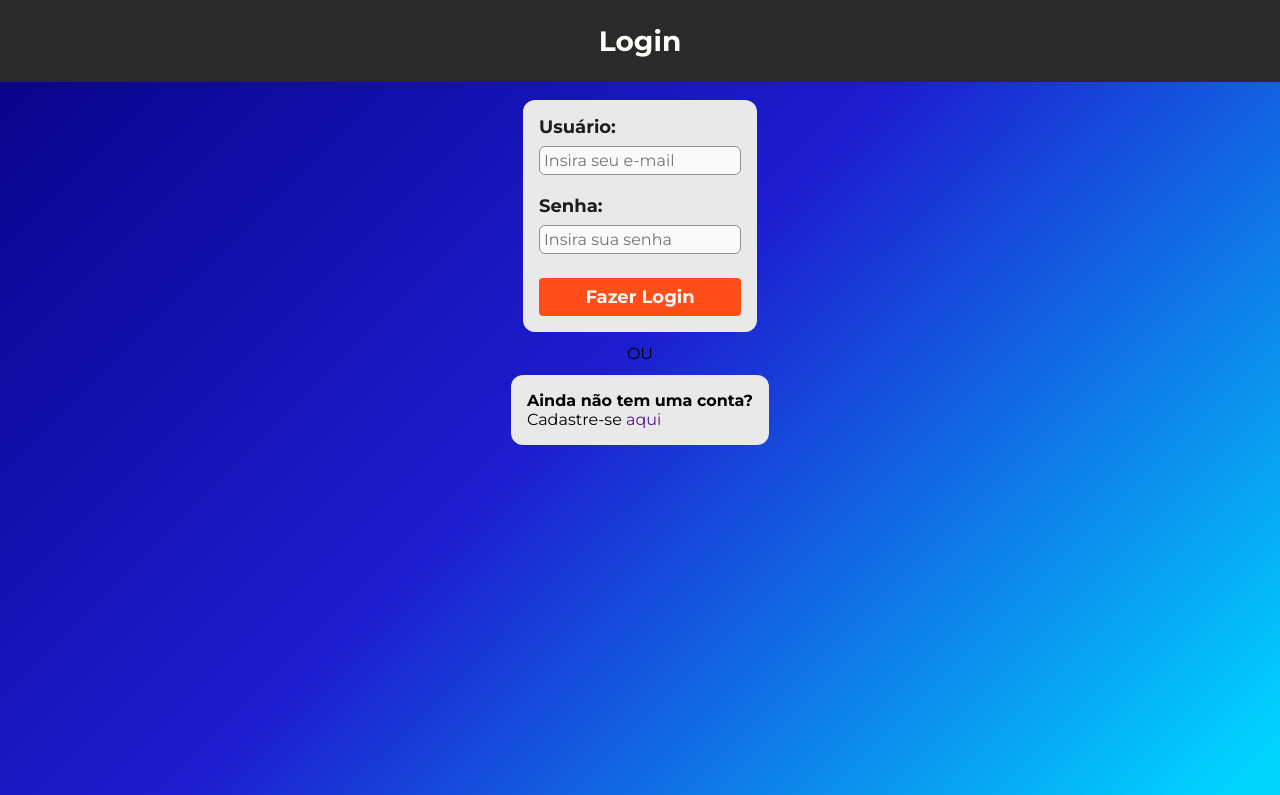
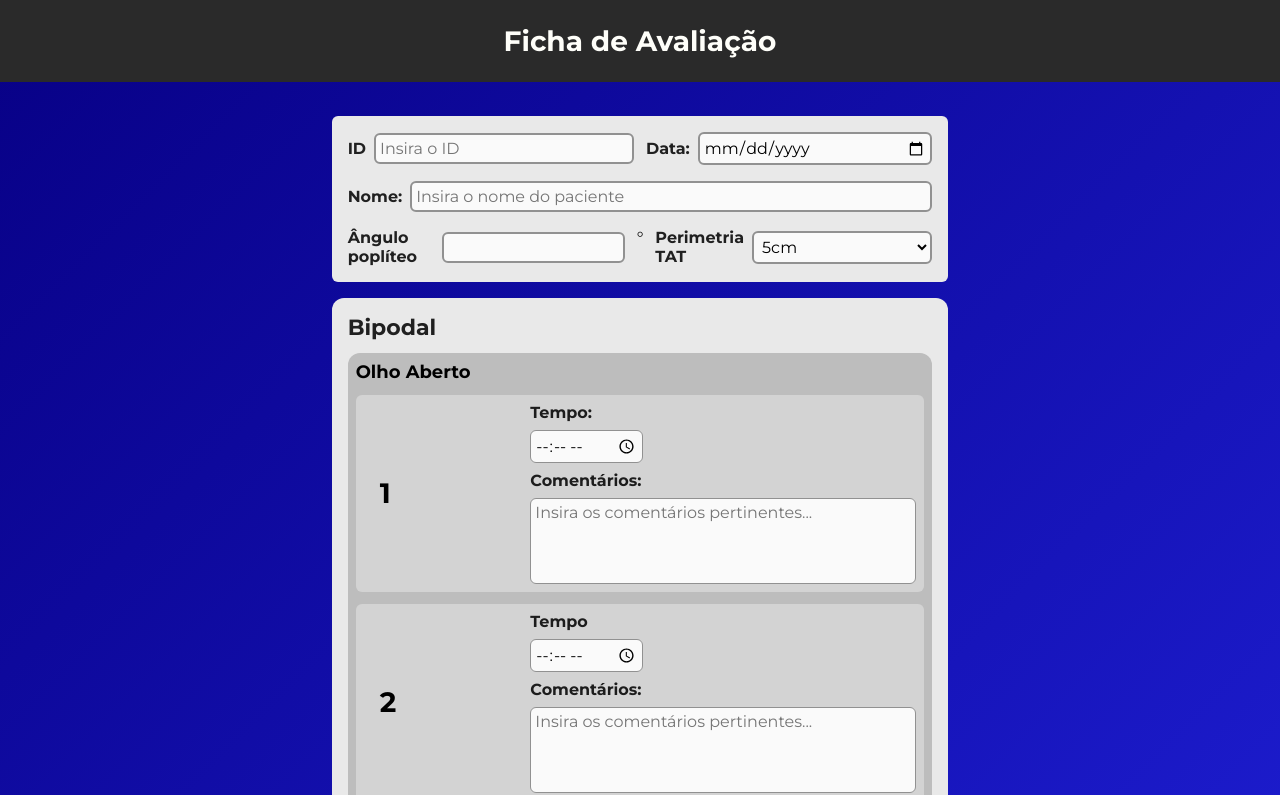
Before and after one commit to MatheusFonseca849/fisio-app, a React (Vite) app: page / in a window 1280 px wide. Shown: the top 795 px of the page. Built offline with nearby package versions, Linux system fonts and the light colour scheme.

Commit message:
update: created logic for dynamic font size via props on the label tag of all InputContainer

```diff
--- a/src/App.jsx
+++ b/src/App.jsx
@@ -6,8 +6,8 @@
 
   return (
     <main>
-    {/* <EvaluationSheet/> */}
-    <LoginPage/>
+    <EvaluationSheet/>
+    {/* <LoginPage/> */}
     </main>
   )
 }
--- a/src/components/InputContainer/index.jsx
+++ b/src/components/InputContainer/index.jsx
@@ -8,9 +8,11 @@
   value,
   name,
   textArea = false,
+  labelSize
 }) => {
+  {console.log(labelSize)}
   return (
-    <StyledInputContainer>
+    <StyledInputContainer $labelSize={labelSize}>
       <label htmlFor={id}>{labelText}</label>
 
       {textArea ? (
--- a/src/components/InputContainer/inputContainer.js
+++ b/src/components/InputContainer/inputContainer.js
@@ -8,8 +8,7 @@
     gap: 8px;
 
     label{
-
-        font-size: var(--font-size-3);
+        font-size: ${props => props.$labelSize};
         font-weight: var(--font-weight-1);
         color: var(--color-fixed-black);
 
@@ -32,6 +31,7 @@
         border-radius: var(--radius-default);
         background-color: var(--color-grey-950);
         width: 100%;
+        /* font-size: ; */
 
     }
 
--- a/src/components/LoginForm/index.jsx
+++ b/src/components/LoginForm/index.jsx
@@ -11,6 +11,7 @@
           labelText={"Usuário:"}
           inputType={"email"}
           placeholder={"Insira seu e-mail"}
+          labelSize={"24px"}
         />
 
         <InputContainer
@@ -18,6 +19,7 @@
           labelText={"Senha:"}
           inputType={"password"}
           placeholder={"Insira sua senha"}
+          labelSize={"24px"}
         />
       </div>
 
--- a/src/components/LoginForm/loginForm.js
+++ b/src/components/LoginForm/loginForm.js
@@ -6,6 +6,7 @@
     display: flex;
     flex-direction: column;
     padding: 16px;
+    min-width: 350px;
     width: fit-content;
     border-radius: var(--radius-form-container);
 
@@ -14,7 +15,6 @@
         display: flex;
         flex-direction: column;
         justify-content: center;
-        /* align-items: center; */
         gap: 8px;
         margin-bottom: 12px;
 
--- a/src/components/LoginPageFooter/loginPageFooter.js
+++ b/src/components/LoginPageFooter/loginPageFooter.js
@@ -1,16 +1,28 @@
 import { styled } from "styled-components";
 
 const StyledLoginFooter = styled.div`
+  background-color: var(--color-grey-900);
+  display: flex;
+  flex-direction: column;
+  align-items: center;
+  padding: 16px;
+  min-width: 320px;
+  width: fit-content;
+  border-radius: var(--radius-form-container);
 
-background-color: var(--color-grey-900);
-    display: flex;
-    flex-direction: column;
-    padding: 16px;
-    width: fit-content;
-    border-radius: var(--radius-form-container);
+  h3{
+    font-size: var(--font-size-2);
+  }
 
+  span{
+    font-size: var(--font-size-2);
 
+    a{
+        font-size: var(--font-size-2);
+        color: var(--color-primary);
+    }
+  }
 
-`
+`;
 
-export default StyledLoginFooter
+export default StyledLoginFooter;
```
